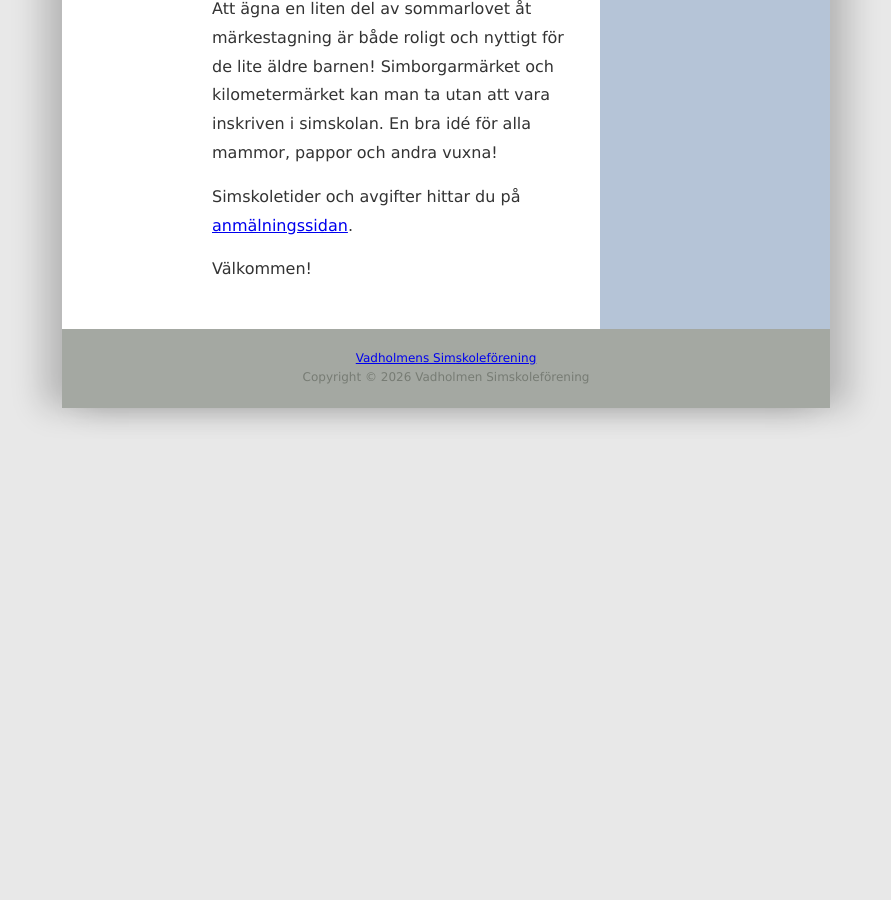
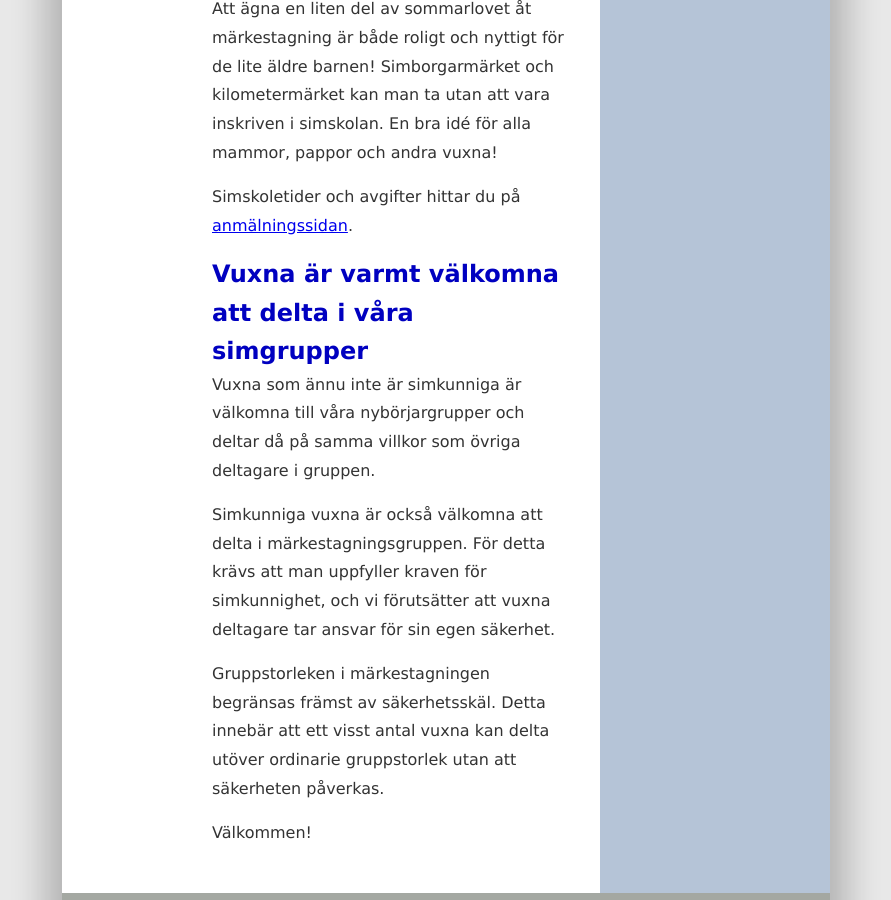
Before and after one commit to vadholmen/vadholmen, a Jekyll site: the page built from grupper-tider.md, in a window 1280 px wide and 900 px high, scrolled down 1178 px. Shown: the whole window, without its empty margins (194-1085 px from the left). Built offline with Jekyll 4.4.1, drawn with Linux system fonts in a browser that asks for light colours; our own code applies the rules of GitHub Pages for plain Markdown files; before the commit the page ends 1606 px from its top, so only the background shows below that.

Commit message:
Text om vuxna

```diff
--- a/grupper-tider.md
+++ b/grupper-tider.md
@@ -28,5 +28,11 @@ Att ägna en liten del av sommarlovet åt märkestagning är både roligt och ny
 
 Simskoletider och avgifter hittar du på [anmälningssidan](anmalning.html).
 
+## Vuxna är varmt välkomna att delta i våra simgrupper
+Vuxna som ännu inte är simkunniga är välkomna till våra nybörjargrupper och deltar då på samma villkor som övriga deltagare i gruppen.
+
+Simkunniga vuxna är också välkomna att delta i märkestagningsgruppen. För detta krävs att man uppfyller kraven för simkunnighet, och vi förutsätter att vuxna deltagare tar ansvar för sin egen säkerhet.
+
+Gruppstorleken i märkestagningen begränsas främst av säkerhetsskäl. Detta innebär att ett visst antal vuxna kan delta utöver ordinarie gruppstorlek utan att säkerheten påverkas.
 
 Välkommen!
```
